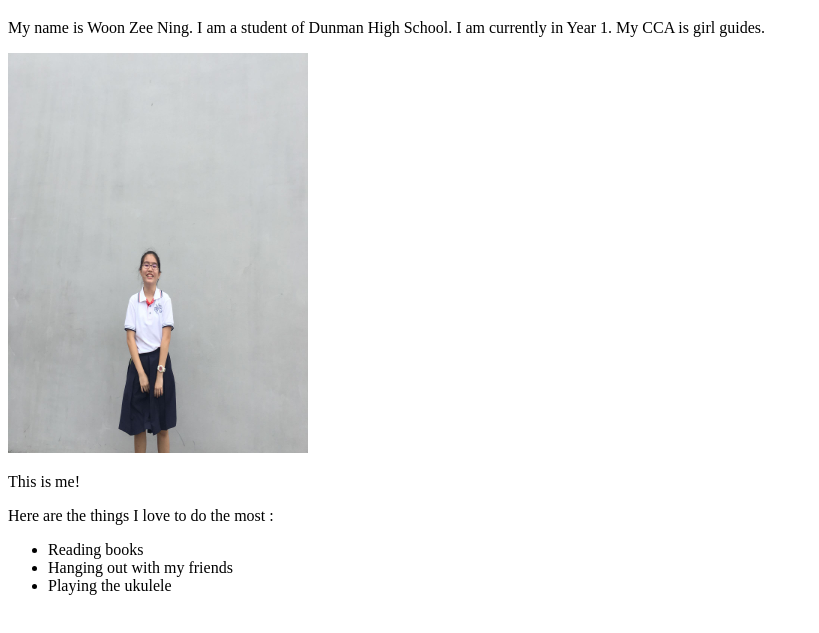
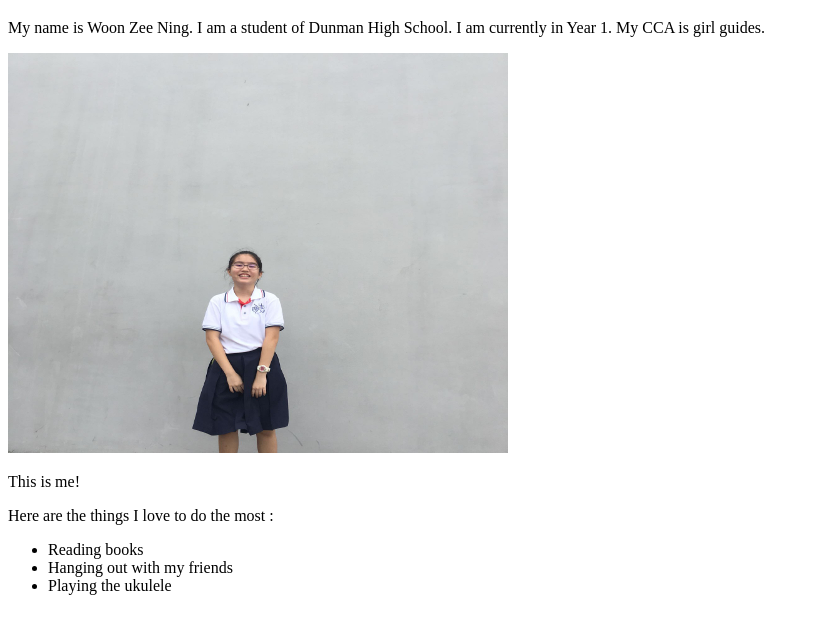
Before and after one commit to dhswoonzeening/dhswoonzeening.github.io, a plain HTML site: page index.html in a window 1280 px wide. Shown: the part 61-694 px from the top of the page, without its empty margins (0-819 px from the left). Drawn offline with Linux system fonts and the light colour scheme.

Commit message:
Update index.html

```diff
--- a/index.html
+++ b/index.html
@@ -8,7 +8,7 @@
 <title> This is my personal portfolio </title>
 <p>
 My name is Woon Zee Ning. I am a student of Dunman High School. I am currently in Year 1. My CCA is girl guides. </p>
-<img src="IMG-20180202-WA0002.jpg" height="400" width="300"/>
+<img src="IMG-20180202-WA0002.jpg" height="400" width="500"/>
 <p>
   This is me!</p>
 <p>
```
